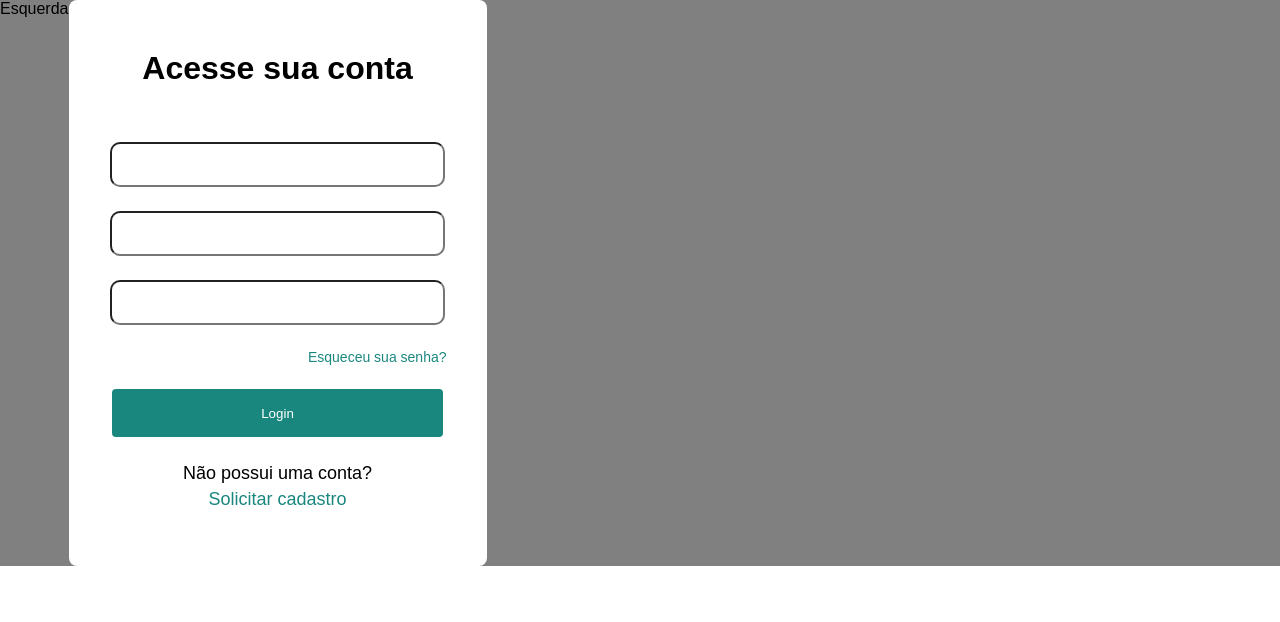
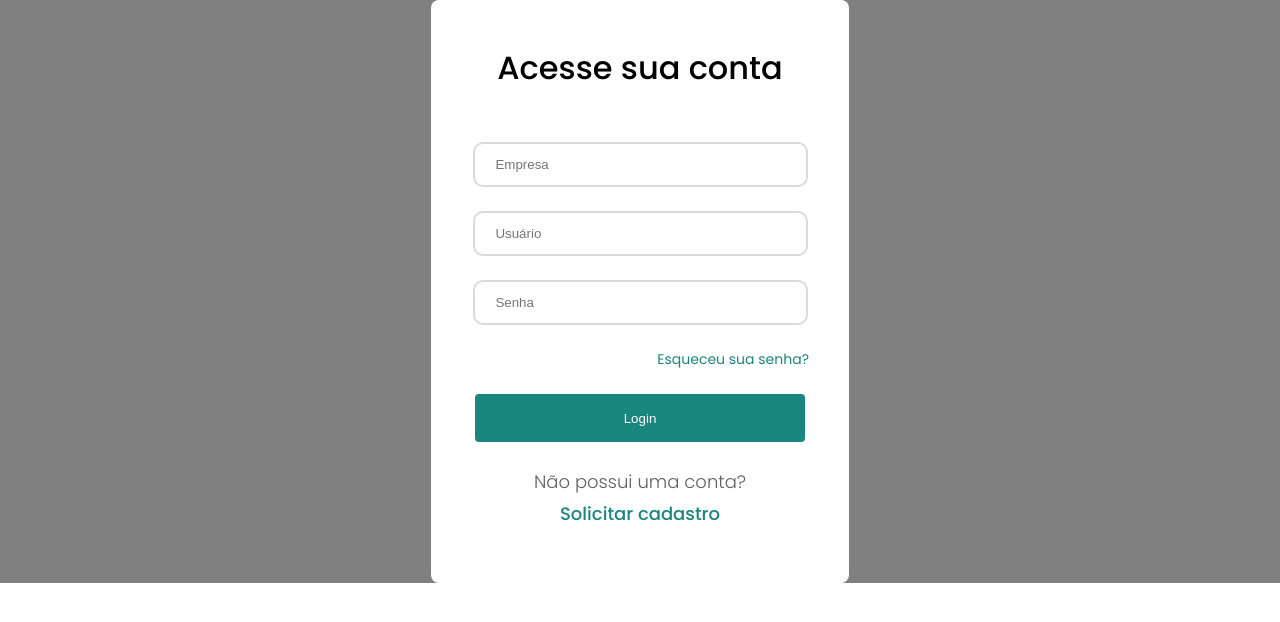
Before and after one commit to daniloteofilo/desafioSisagri, a React (Create React App) app: page / in a window 1280 px wide. Shown: the top 622 px of the page. Built offline with nearby package versions, Linux system fonts and the light colour scheme.

Commit message:
Estilização dos inputs e ajustes de font-family do formulário.

```diff
--- a/public/index.html
+++ b/public/index.html
@@ -24,6 +24,11 @@
       work correctly both with client-side routing and a non-root public URL.
       Learn how to configure a non-root public URL by running `npm run build`.
     -->
+
+    <link rel="preconnect" href="https://fonts.googleapis.com">
+    <link rel="preconnect" href="https://fonts.gstatic.com" crossorigin>
+    <link href="https://fonts.googleapis.com/css2?family=Poppins:wght@300;400;500;700&display=swap" rel="stylesheet">
+
     <title>React App</title>
   </head>
   <body>
--- a/src/App.css
+++ b/src/App.css
@@ -1,10 +1,38 @@
 * {
   margin: 0;
   box-sizing: border-box;
-  font-family: sans-serif;
+}
+
+body {
+  font-family: 'Poppins', sans-serif;
 }
 
 .main-container {
   display: flex;
+  justify-content: center;
+  align-items: center;
   background-color: gray;
 }
+
+.left-container {
+  display: none;
+  flex-direction: column;
+  justify-content: center;
+  align-items: center;
+  width: 50%;
+  height: 100%;
+
+}
+
+.logo-container {
+  height: 50%;
+  width: 100%;
+}
+
+.right-container{
+  display: flex;
+  justify-content: center;
+  align-items: center;
+  width: 50%;
+  height: 80%;
+}
--- a/src/App.js
+++ b/src/App.js
@@ -4,10 +4,20 @@
 function App() {
   return (
     <main className='main-container'>
-      <div>
-        <p>Esquerda</p>
+      <div className='left-container'>
+        <div className='logo-container'>Logo</div>
+        <div className='text-content'>
+          <h2>Tecnologia com soluções para o agronegócio</h2>
+          <p>Facilitamos a aadequação ás legislações referentes
+             a rastreabilidade vegetal, garantido a segurança
+              dos alimentos.</p>
+        </div>
+        <div>
+          Ícones: facebook, instagram e wtsapp
+        </div>
       </div>
-      <div>
+
+      <div className='right-container'>
        <FormLogin />
       </div>
     </main>
--- a/src/components/FormLogin.css
+++ b/src/components/FormLogin.css
@@ -9,6 +9,7 @@
 }
 
 .title-acess-account {
+  font-weight: 500;
   font-size: 32px;
   line-height: 38.4px;
   margin-bottom: 55px;
@@ -17,13 +18,17 @@
 }
 
 input {
+  font-weight: 300;
   width: 335px;
   height: 45px;
   margin-bottom: 24px;
   border-radius: 10px;
+  padding: 0 5%;
+  border: 2px solid #DBDBDB;
 }
 
 a.recover-password {
+  font-weight: 400;
   color: #1A877F;
   font-size: 14px;
   text-decoration: none;
@@ -34,12 +39,12 @@
   margin-bottom: 24px;
 }
 
-
 a.recover-password:hover {
   text-decoration: underline;
 }
 
 .button-login {
+  font-weight: 500;
   height: 48px;
   border-radius: 4px;
   padding: 11px 149px;
@@ -49,11 +54,18 @@
   margin-bottom: 26px;
 }
 
+.button-login:hover {
+  background-color: #1a8780c5;
+}
+
 p.no-account {
-  font-size:18px ;
+  font-weight: 300;
+  font-size:18px;
+  color: #5F5F5F;
 }
 
 a.sign-up {
+  font-weight: 500;
   font-size: 18px;
   text-decoration: none;
   color: #1A877F;
--- a/src/components/FormLogin.js
+++ b/src/components/FormLogin.js
@@ -4,9 +4,9 @@
     return (
         <form className='form-login'>
           <h3 className='title-acess-account'>Acesse sua conta</h3>
-          <input className='input-company'/>
-          <input className='input-user'/>
-          <input className='input-password'/>
+          <input type='text' className='input-company' placeholder='Empresa'/>
+          <input type='text' className='input-user' placeholder='Usuário'/>
+          <input type='password' className='input-password' placeholder='Senha'/>
           <a href='#' className='recover-password'>Esqueceu sua senha?</a>
           <button className='button-login'>Login</button>
           <p className='no-account'>Não possui uma conta?</p>
```
